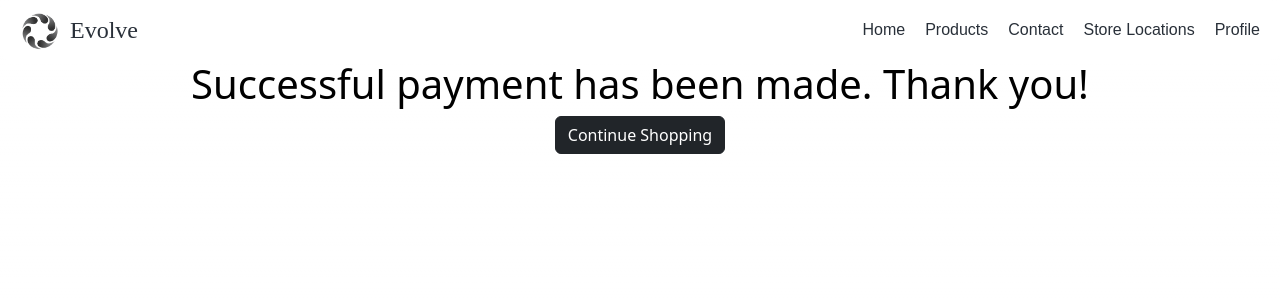
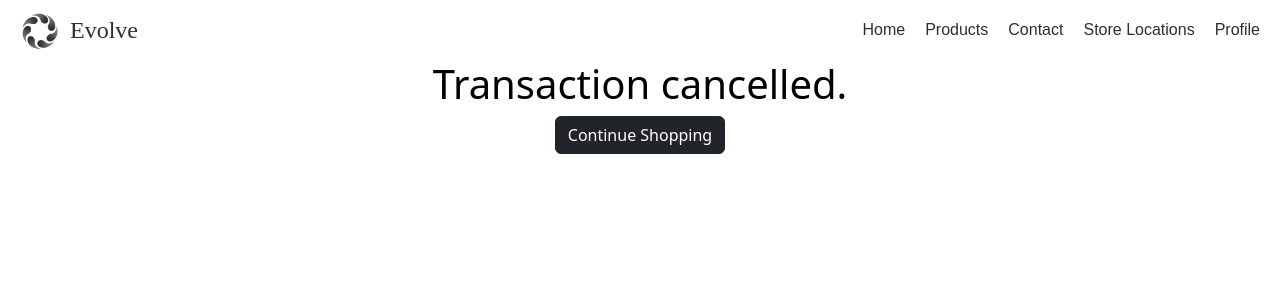
Before and after one commit to Duriann88/E-Commerce-Website-, a Next.js app: page /cancel in a window 1280 px wide. Shown: the top 300 px of the page. Built offline with nearby package versions, Linux system fonts and the light colour scheme.

Commit message:
Update page.jsx

```diff
--- a/app/cancel/page.jsx
+++ b/app/cancel/page.jsx
@@ -1,10 +1,14 @@
+// Jaden - Full Ownership
+
 import { Button } from "react-bootstrap";
 
+// This function is the cancel page if the user decides to cancel the transaction.
+// It prints a cancel message and has a button for the user to click if they choose to continue browsing the products.
 function Cancel(){
     return (
         <>
             <div style={{display: 'flex', justifyContent: 'center'}}>
-                <h1 align='center' className='g-3'>Successful payment has been made. Thank you!</h1>
+                <h1 align='center' className='g-3'>Transaction cancelled.</h1>
             </div>
             <div style={{display: 'flex', justifyContent: 'center'}}>
             <Button variant='dark'>
```
